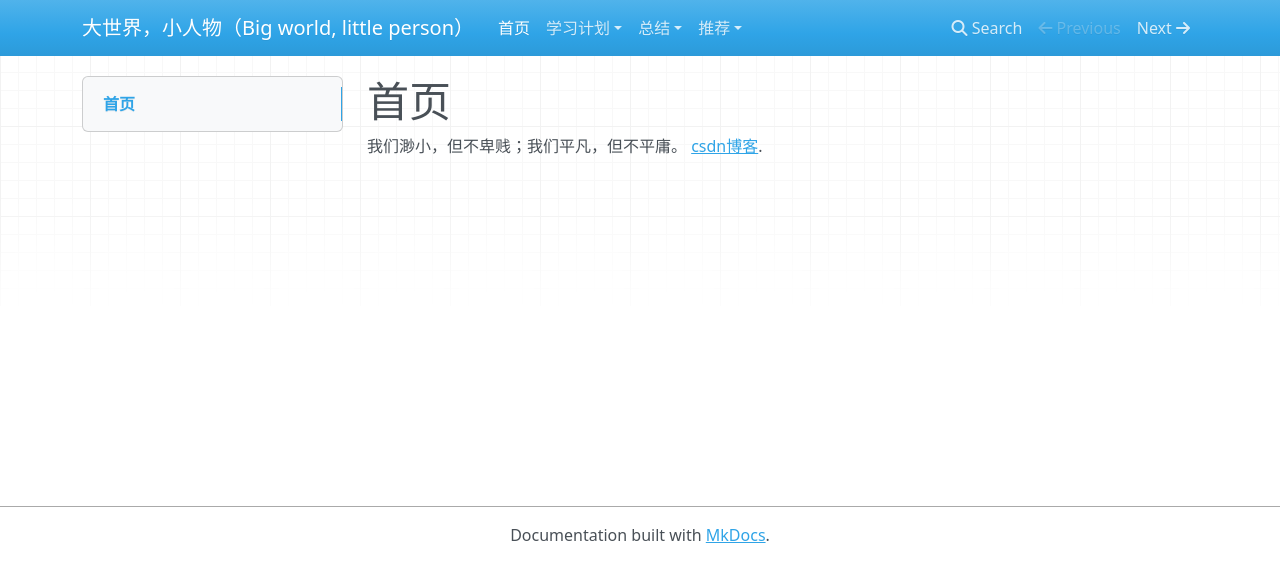
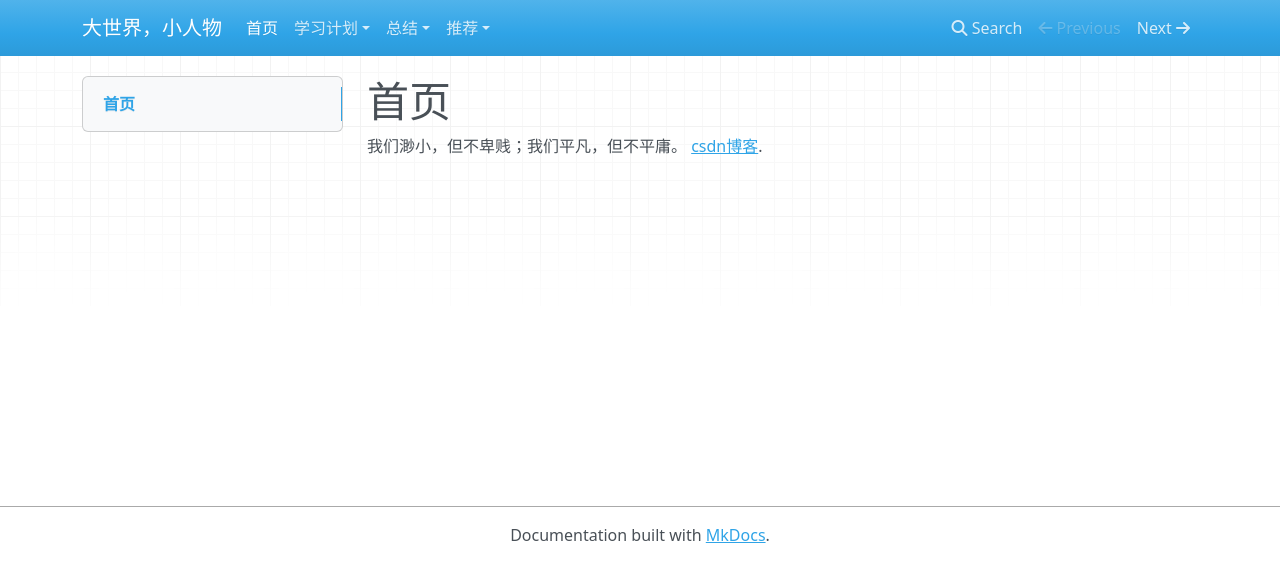
Before and after one commit to smileMrLee/smilemrlee-source, an MkDocs documentation site: the page built from docs/index.md, in a window 1280 px wide. Shown: the top 582 px of the page. Built offline with MkDocs 1.6.1, drawn with Linux system fonts in a browser that asks for light colours; nearby versions of some CDN libraries.

Commit message:
[提交] 更新网站名称

```diff
--- a/mkdocs.yml
+++ b/mkdocs.yml
@@ -1 +1 @@
-site_name: 大世界，小人物（Big world, little person）
+site_name: 大世界，小人物
```
